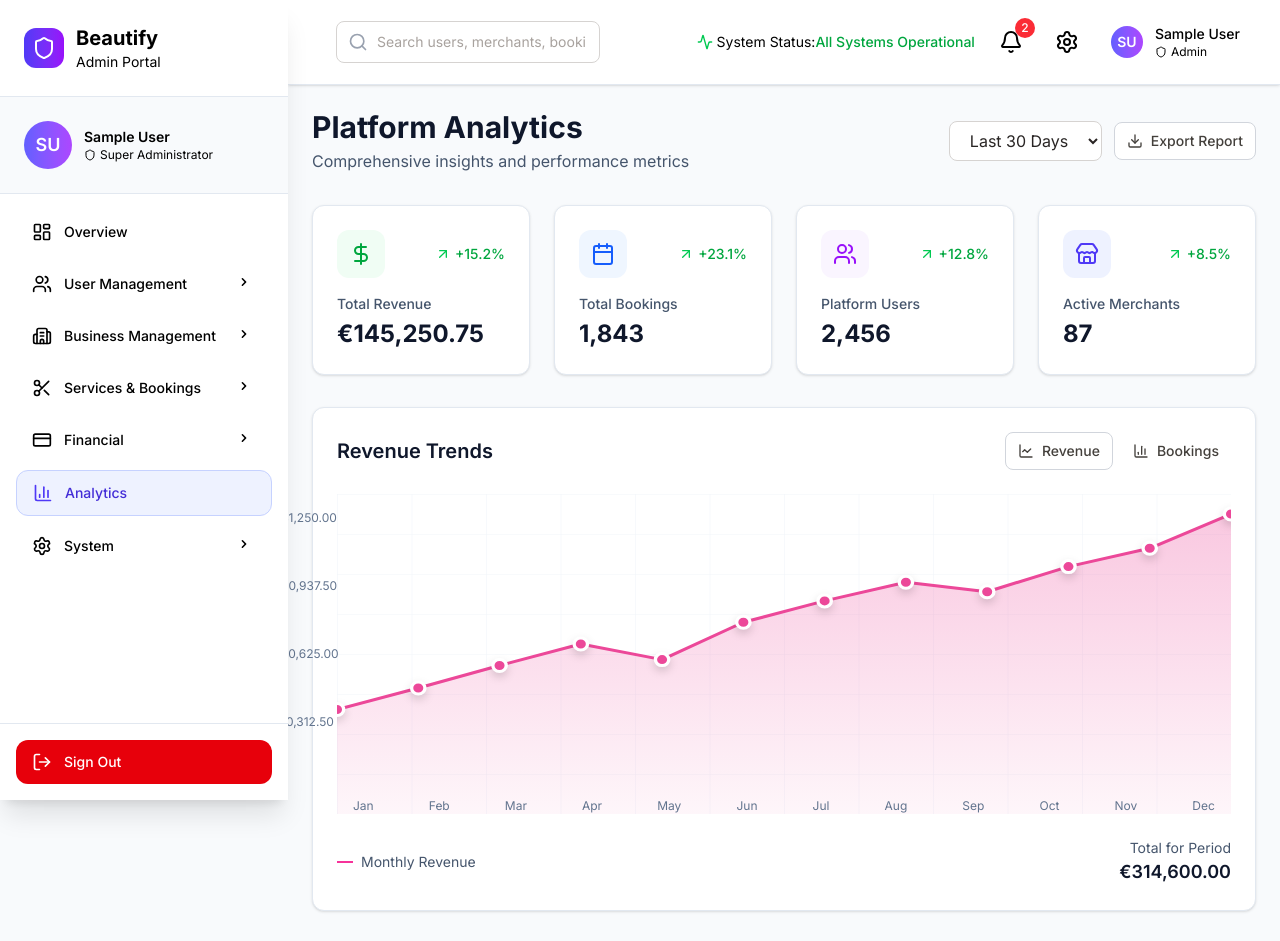
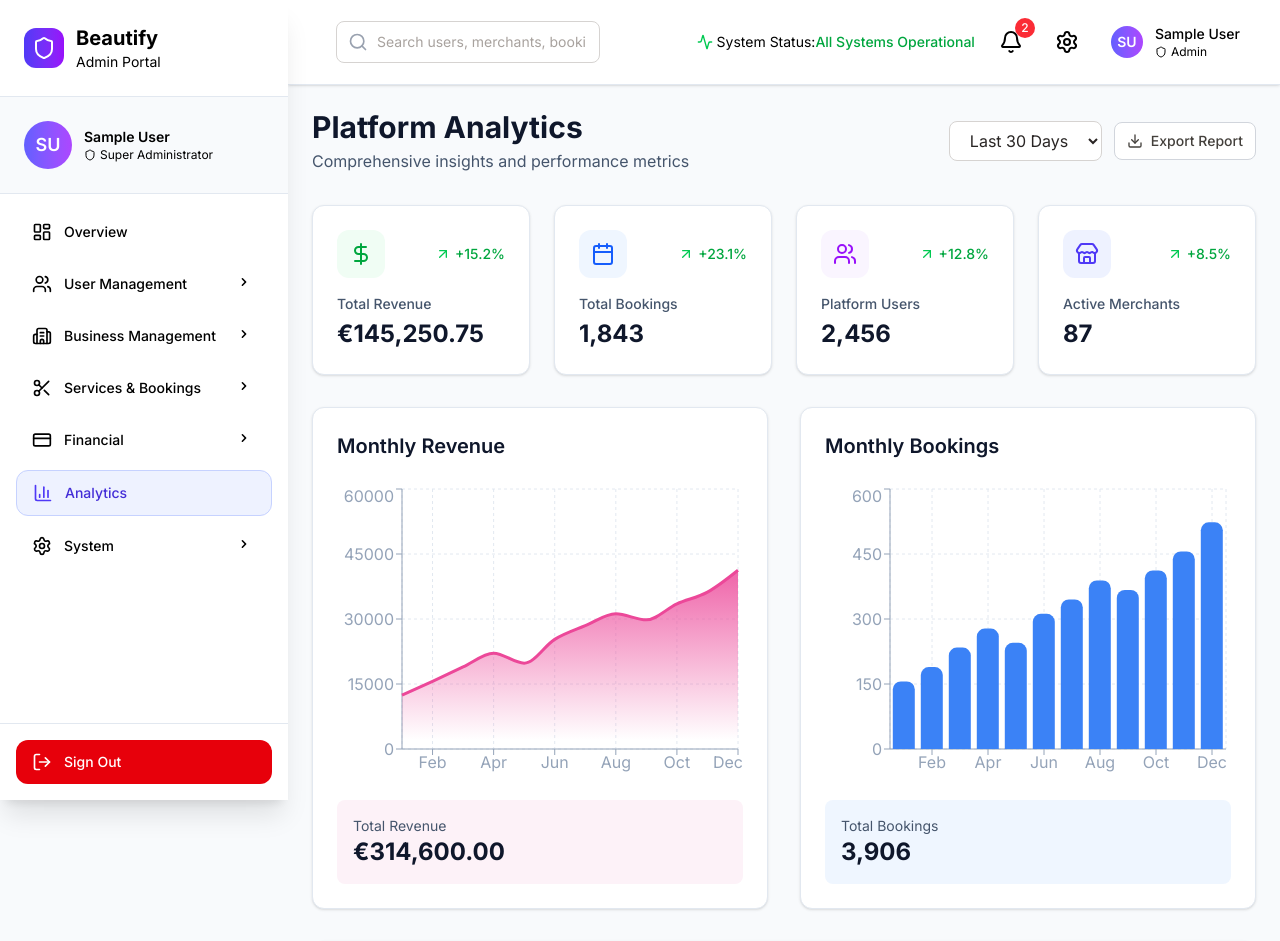
Before and after one commit to dibyendu02/beautify-dashboard, a Next.js app: page /admin/analytics in a window 1280 px wide. Shown: the top 941 px of the page. Built offline with nearby package versions, Linux system fonts and the light colour scheme; sample sign-in values are in the browser's storage.

Commit message:
admin side analytics graph change

```diff
--- a/src/app/admin/analytics/page.tsx
+++ b/src/app/admin/analytics/page.tsx
@@ -50,6 +50,23 @@ import {
   Target,
   Percent,
 } from 'lucide-react';
+import {
+  AreaChart,
+  Area,
+  BarChart,
+  Bar,
+  LineChart as RechartsLineChart,
+  Line,
+  XAxis,
+  YAxis,
+  CartesianGrid,
+  Tooltip,
+  Legend,
+  ResponsiveContainer,
+  PieChart as RechartsPieChart,
+  Pie,
+  Cell,
+} from 'recharts';
 import { cn, formatCurrency } from '@/lib/utils';
 import Button from '@/components/ui/Button';
 import Link from 'next/link';
@@ -71,6 +88,11 @@ interface AnalyticsData {
     month: string;
     revenue: number;
     bookings: number;
+    hairSalon: number;
+    spa: number;
+    nailSalon: number;
+    medical: number;
+    barbershop: number;
   }>;
   topPerformingMerchants: Array<{
     id: string;
@@ -149,18 +171,18 @@ export default function AnalyticsPage() {
         },
       },
       revenueByMonth: [
-        { month: 'Jan', revenue: 12450, bookings: 156 },
-        { month: 'Feb', revenue: 15620, bookings: 189 },
-        { month: 'Mar', revenue: 18930, bookings: 234 },
-        { month: 'Apr', revenue: 22100, bookings: 278 },
-        { month: 'May', revenue: 19800, bookings: 245 },
-        { month: 'Jun', revenue: 25300, bookings: 312 },
-        { month: 'Jul', revenue: 28450, bookings: 345 },
-        { month: 'Aug', revenue: 31200, bookings: 389 },
-        { month: 'Sep', revenue: 29800, bookings: 367 },
-        { month: 'Oct', revenue: 33500, bookings: 412 },
-        { month: 'Nov', revenue: 36200, bookings: 456 },
-        { month: 'Dec', revenue: 41250, bookings: 523 },
+        { month: 'Jan', revenue: 12450, bookings: 156, hairSalon: 4350, spa: 3600, nailSalon: 2100, medical: 1800, barbershop: 600 },
+        { month: 'Feb', revenue: 15620, bookings: 189, hairSalon: 5250, spa: 4600, nailSalon: 2800, medical: 2100, barbershop: 870 },
+        { month: 'Mar', revenue: 18930, bookings: 234, hairSalon: 6400, spa: 5500, nailSalon: 3200, medical: 2500, barbershop: 1330 },
+        { month: 'Apr', revenue: 22100, bookings: 278, hairSalon: 7500, spa: 6400, nailSalon: 3900, medical: 3000, barbershop: 1300 },
+        { month: 'May', revenue: 19800, bookings: 245, hairSalon: 6800, spa: 5700, nailSalon: 3500, medical: 2700, barbershop: 1100 },
+        { month: 'Jun', revenue: 25300, bookings: 312, hairSalon: 8500, spa: 7200, nailSalon: 4200, medical: 3500, barbershop: 1900 },
+        { month: 'Jul', revenue: 28450, bookings: 345, hairSalon: 9600, spa: 8100, nailSalon: 4600, medical: 4000, barbershop: 2150 },
+        { month: 'Aug', revenue: 31200, bookings: 389, hairSalon: 10500, spa: 8900, nailSalon: 5200, medical: 4400, barbershop: 2200 },
+        { month: 'Sep', revenue: 29800, bookings: 367, hairSalon: 10100, spa: 8500, nailSalon: 4900, medical: 4200, barbershop: 2100 },
+        { month: 'Oct', revenue: 33500, bookings: 412, hairSalon: 11300, spa: 9400, nailSalon: 5600, medical: 4700, barbershop: 2500 },
+        { month: 'Nov', revenue: 36200, bookings: 456, hairSalon: 12200, spa: 10100, nailSalon: 6100, medical: 5300, barbershop: 2500 },
+        { month: 'Dec', revenue: 41250, bookings: 523, hairSalon: 14000, spa: 11500, nailSalon: 7000, medical: 6200, barbershop: 2550 },
       ],
       topPerformingMerchants: [
         { id: '1', name: 'Luxe Spa & Wellness', revenue: 28750, bookings: 203, rating: 4.9 },
@@ -381,208 +403,151 @@ export default function AnalyticsPage() {
         </div>
 
         {/* Revenue Chart Section */}
-        <div className="bg-white rounded-xl p-6 shadow-sm border border-slate-200">
-          <div className="flex items-center justify-between mb-6">
-            <h2 className="text-xl font-semibold text-slate-900">Revenue Trends</h2>
-            <div className="flex items-center space-x-2">
-              <Button
-                variant={chartView === 'revenue' ? 'outline' : 'ghost'}
-                size="sm"
-                onClick={() => setChartView('revenue')}
-              >
-                <LineChart className="w-4 h-4 mr-2" />
-                Revenue
-              </Button>
-              <Button
-                variant={chartView === 'bookings' ? 'outline' : 'ghost'}
-                size="sm"
-                onClick={() => setChartView('bookings')}
-              >
-                <BarChart3 className="w-4 h-4 mr-2" />
-                Bookings
-              </Button>
+        <div className="grid grid-cols-1 lg:grid-cols-2 gap-8">
+          {/* Revenue Area Chart */}
+          <div className="bg-white rounded-xl p-6 shadow-sm border border-slate-200">
+            <h2 className="text-xl font-semibold text-slate-900 mb-6">Monthly Revenue</h2>
+            <ResponsiveContainer width="100%" height={300}>
+              <AreaChart data={analytics.revenueByMonth}>
+                <defs>
+                  <linearGradient id="revenueGrad" x1="0" y1="0" x2="0" y2="1">
+                    <stop offset="5%" stopColor="#ec4899" stopOpacity={0.8}/>
+                    <stop offset="95%" stopColor="#ec4899" stopOpacity={0}/>
+                  </linearGradient>
+                </defs>
+                <CartesianGrid strokeDasharray="3 3" stroke="#e2e8f0" />
+                <XAxis dataKey="month" stroke="#94a3b8" />
+                <YAxis stroke="#94a3b8" />
+                <Tooltip
+                  formatter={(value) => formatCurrency(value)}
+                  contentStyle={{ backgroundColor: '#1e293b', border: 'none', borderRadius: '8px', color: '#fff' }}
+                />
+                <Area
+                  type="monotone"
+                  dataKey="revenue"
+                  stroke="#ec4899"
+                  strokeWidth={3}
+                  fillOpacity={1}
+                  fill="url(#revenueGrad)"
+                />
+              </AreaChart>
+            </ResponsiveContainer>
+            <div className="mt-4 p-4 bg-pink-50 rounded-lg">
+              <p className="text-sm text-slate-600">Total Revenue</p>
+              <p className="text-2xl font-bold text-slate-900">
+                {formatCurrency(analytics.revenueByMonth.reduce((sum, item) => sum + item.revenue, 0))}
+              </p>
             </div>
           </div>
 
-          {/* Interactive Chart */}
-          <div className="h-80 relative">
-            {chartView === 'revenue' ? (
-              /* Revenue Line Chart */
-              <svg className="w-full h-full" viewBox="0 0 800 320" preserveAspectRatio="none">
-                {/* Grid Lines */}
-                <defs>
-                  <pattern id="grid" width="66.67" height="40" patternUnits="userSpaceOnUse">
-                    <path d="M 66.67 0 L 0 0 0 40" fill="none" stroke="#f1f5f9" strokeWidth="1"/>
-                  </pattern>
-                  <linearGradient id="revenueGradient" x1="0%" y1="0%" x2="0%" y2="100%">
-                    <stop offset="0%" stopColor="#ec4899" stopOpacity="0.3"/>
-                    <stop offset="100%" stopColor="#ec4899" stopOpacity="0.05"/>
-                  </linearGradient>
-                </defs>
-                <rect width="100%" height="100%" fill="url(#grid)" />
+          {/* Bookings Bar Chart */}
+          <div className="bg-white rounded-xl p-6 shadow-sm border border-slate-200">
+            <h2 className="text-xl font-semibold text-slate-900 mb-6">Monthly Bookings</h2>
+            <ResponsiveContainer width="100%" height={300}>
+              <BarChart data={analytics.revenueByMonth}>
+                <CartesianGrid strokeDasharray="3 3" stroke="#e2e8f0" />
+                <XAxis dataKey="month" stroke="#94a3b8" />
+                <YAxis stroke="#94a3b8" />
+                <Tooltip
+                  contentStyle={{ backgroundColor: '#1e293b', border: 'none', borderRadius: '8px', color: '#fff' }}
+                />
+                <Bar dataKey="bookings" fill="#3b82f6" radius={[8, 8, 0, 0]} />
+              </BarChart>
+            </ResponsiveContainer>
+            <div className="mt-4 p-4 bg-blue-50 rounded-lg">
+              <p className="text-sm text-slate-600">Total Bookings</p>
+              <p className="text-2xl font-bold text-slate-900">
+                {analytics.revenueByMonth.reduce((sum, item) => sum + item.bookings, 0).toLocaleString()}
+              </p>
+            </div>
+          </div>
+        </div>
 
-                {analytics.revenueByMonth.length > 0 && (
-                  <>
-                    {/* Revenue Area */}
-                    <path
-                      d={analytics.revenueByMonth.map((point, index) => {
-                        const x = (index / (analytics.revenueByMonth.length - 1)) * 800;
-                        const maxRevenue = Math.max(...analytics.revenueByMonth.map(p => p.revenue));
-                        const y = 320 - ((point.revenue / maxRevenue) * 280) - 20;
-                        return `${index === 0 ? 'M' : 'L'} ${x} ${y}`;
-                      }).join(' ') + ' L 800 320 L 0 320 Z'}
-                      fill="url(#revenueGradient)"
-                    />
-
-                    {/* Revenue Line */}
-                    <path
-                      d={analytics.revenueByMonth.map((point, index) => {
-                        const x = (index / (analytics.revenueByMonth.length - 1)) * 800;
-                        const maxRevenue = Math.max(...analytics.revenueByMonth.map(p => p.revenue));
-                        const y = 320 - ((point.revenue / maxRevenue) * 280) - 20;
-                        return `${index === 0 ? 'M' : 'L'} ${x} ${y}`;
-                      }).join(' ')}
-                      fill="none"
-                      stroke="#ec4899"
-                      strokeWidth="3"
-                      strokeLinecap="round"
-                      strokeLinejoin="round"
-                    />
-
-                    {/* Data Points */}
-                    {analytics.revenueByMonth.map((point, index) => {
-                      const x = (index / (analytics.revenueByMonth.length - 1)) * 800;
-                      const maxRevenue = Math.max(...analytics.revenueByMonth.map(p => p.revenue));
-                      const y = 320 - ((point.revenue / maxRevenue) * 280) - 20;
-                      return (
-                        <g key={`revenue-point-${index}`}>
-                          <circle
-                            cx={x}
-                            cy={y}
-                            r="6"
-                            fill="#ec4899"
-                            stroke="#fff"
-                            strokeWidth="3"
-                            className="hover:r-8 transition-all cursor-pointer drop-shadow-lg"
-                          />
-                          <text
-                            x={x}
-                            y={y - 15}
-                            textAnchor="middle"
-                            className="text-xs font-medium fill-slate-700 opacity-0 hover:opacity-100 transition-opacity"
-                          >
-                            {formatCurrency(point.revenue)}
-                          </text>
-                        </g>
-                      );
-                    })}
-                  </>
-                )}
-              </svg>
-            ) : (
-              /* Bookings Bar Chart */
-              <svg className="w-full h-full" viewBox="0 0 800 320" preserveAspectRatio="none">
-                <defs>
-                  <pattern id="grid" width="66.67" height="40" patternUnits="userSpaceOnUse">
-                    <path d="M 66.67 0 L 0 0 0 40" fill="none" stroke="#f1f5f9" strokeWidth="1"/>
-                  </pattern>
-                  <linearGradient id="bookingsGradient" x1="0%" y1="0%" x2="0%" y2="100%">
-                    <stop offset="0%" stopColor="#3b82f6" stopOpacity="0.8"/>
-                    <stop offset="100%" stopColor="#3b82f6" stopOpacity="0.3"/>
-                  </linearGradient>
-                </defs>
-                <rect width="100%" height="100%" fill="url(#grid)" />
-
-                {analytics.revenueByMonth.length > 0 && (
-                  <>
-                    {/* Booking Bars */}
-                    {analytics.revenueByMonth.map((point, index) => {
-                      const barWidth = 800 / analytics.revenueByMonth.length * 0.6;
-                      const x = (index / (analytics.revenueByMonth.length - 1)) * 800 - barWidth / 2;
-                      const maxBookings = Math.max(...analytics.revenueByMonth.map(p => p.bookings));
-                      const barHeight = (point.bookings / maxBookings) * 280;
-                      const y = 320 - barHeight - 20;
-
-                      return (
-                        <g key={`booking-bar-${index}`}>
-                          <rect
-                            x={x}
-                            y={y}
-                            width={barWidth}
-                            height={barHeight}
-                            fill="url(#bookingsGradient)"
-                            stroke="#3b82f6"
-                            strokeWidth="1"
-                            rx="4"
-                            className="hover:opacity-80 transition-opacity cursor-pointer"
-                          />
-                          <text
-                            x={x + barWidth / 2}
-                            y={y - 5}
-                            textAnchor="middle"
-                            className="text-xs font-medium fill-slate-700"
-                          >
-                            {point.bookings}
-                          </text>
-                        </g>
-                      );
-                    })}
-                  </>
-                )}
-              </svg>
-            )}
-
-            {/* X-axis labels */}
-            <div className="absolute bottom-0 left-0 right-0 flex justify-between text-xs text-slate-500 mt-2 px-4">
-              {analytics.revenueByMonth.map((point, index) => (
-                <span key={index} className="text-center">
-                  {point.month}
-                </span>
-              ))}
+        {/* Service Category Breakdown */}
+        <div className="bg-white rounded-xl p-6 shadow-sm border border-slate-200">
+          <h2 className="text-xl font-semibold text-slate-900 mb-6">Service Category Revenue Breakdown</h2>
+          <div className="grid grid-cols-1 lg:grid-cols-2 gap-8">
+            {/* Stacked Area by Category */}
+            <div>
+              <ResponsiveContainer width="100%" height={300}>
+                <AreaChart data={analytics.revenueByMonth}>
+                  <defs>
+                    <linearGradient id="hairGrad" x1="0" y1="0" x2="0" y2="1">
+                      <stop offset="5%" stopColor="#f97316" stopOpacity={0.8}/>
+                      <stop offset="95%" stopColor="#f97316" stopOpacity={0}/>
+                    </linearGradient>
+                    <linearGradient id="spaGrad" x1="0" y1="0" x2="0" y2="1">
+                      <stop offset="5%" stopColor="#06b6d4" stopOpacity={0.8}/>
+                      <stop offset="95%" stopColor="#06b6d4" stopOpacity={0}/>
+                    </linearGradient>
+                    <linearGradient id="nailGrad" x1="0" y1="0" x2="0" y2="1">
+                      <stop offset="5%" stopColor="#10b981" stopOpacity={0.8}/>
+                      <stop offset="95%" stopColor="#10b981" stopOpacity={0}/>
+                    </linearGradient>
+                  </defs>
+                  <CartesianGrid strokeDasharray="3 3" stroke="#e2e8f0" />
+                  <XAxis dataKey="month" stroke="#94a3b8" />
+                  <YAxis stroke="#94a3b8" />
+                  <Tooltip
+                    formatter={(value) => formatCurrency(value)}
+                    contentStyle={{ backgroundColor: '#1e293b', border: 'none', borderRadius: '8px', color: '#fff' }}
+                  />
+                  <Legend />
+                  <Area
+                    type="monotone"
+                    dataKey="hairSalon"
+                    name="Hair Salon"
+                    stackId="1"
+                    stroke="#f97316"
+                    fill="url(#hairGrad)"
+                  />
+                  <Area
+                    type="monotone"
+                    dataKey="spa"
+                    name="Spa"
+                    stackId="1"
+                    stroke="#06b6d4"
+                    fill="url(#spaGrad)"
+                  />
+                  <Area
+                    type="monotone"
+                    dataKey="nailSalon"
+                    name="Nail Salon"
+                    stackId="1"
+                    stroke="#10b981"
+                    fill="url(#nailGrad)"
+                  />
+                </AreaChart>
+              </ResponsiveContainer>
             </div>
 
-            {/* Y-axis labels */}
-            <div className="absolute left-0 top-0 bottom-0 flex flex-col justify-between text-xs text-slate-500 -ml-16 py-4">
-              {chartView === 'revenue' ? (
-                <>
-                  <span>{formatCurrency(Math.max(...analytics.revenueByMonth.map(p => p.revenue)))}</span>
-                  <span>{formatCurrency(Math.max(...analytics.revenueByMonth.map(p => p.revenue)) * 0.75)}</span>
-                  <span>{formatCurrency(Math.max(...analytics.revenueByMonth.map(p => p.revenue)) * 0.5)}</span>
-                  <span>{formatCurrency(Math.max(...analytics.revenueByMonth.map(p => p.revenue)) * 0.25)}</span>
-                  <span>$0</span>
-                </>
-              ) : (
-                <>
-                  <span>{Math.max(...analytics.revenueByMonth.map(p => p.bookings))}</span>
-                  <span>{Math.round(Math.max(...analytics.revenueByMonth.map(p => p.bookings)) * 0.75)}</span>
-                  <span>{Math.round(Math.max(...analytics.revenueByMonth.map(p => p.bookings)) * 0.5)}</span>
-                  <span>{Math.round(Math.max(...analytics.revenueByMonth.map(p => p.bookings)) * 0.25)}</span>
-                  <span>0</span>
-                </>
-              )}
-            </div>
-          </div>
-
-          {/* Chart Legend and Summary */}
-          <div className="flex items-center justify-between mt-6">
-            <div className="flex items-center space-x-6">
-              <div className="flex items-center">
-                <div className={cn("w-4 h-0.5 mr-2", chartView === 'revenue' ? 'bg-pink-500' : 'bg-blue-500')}></div>
-                <span className="text-sm text-slate-600">
-                  {chartView === 'revenue' ? 'Monthly Revenue' : 'Monthly Bookings'}
-                </span>
-              </div>
-            </div>
-            <div className="text-right">
-              <p className="text-sm text-slate-600">
-                {chartView === 'revenue' ? 'Total for Period' : 'Total Bookings'}
-              </p>
-              <p className="text-lg font-semibold text-slate-900">
-                {chartView === 'revenue'
-                  ? formatCurrency(analytics.revenueByMonth.reduce((sum, item) => sum + item.revenue, 0))
-                  : analytics.revenueByMonth.reduce((sum, item) => sum + item.bookings, 0).toLocaleString()
-                }
-              </p>
+            {/* Category Pie Chart */}
+            <div>
+              <ResponsiveContainer width="100%" height={300}>
+                <RechartsPieChart>
+                  <Pie
+                    data={analytics.serviceCategories}
+                    cx="50%"
+                    cy="50%"
+                    labelLine={false}
+                    label={({ name, percentage }) => `${name} ${percentage}%`}
+                    outerRadius={80}
+                    fill="#8884d8"
+                    dataKey="percentage"
+                  >
+                    {[
+                      { color: '#f97316' },
+                      { color: '#06b6d4' },
+                      { color: '#10b981' },
+                      { color: '#8b5cf6' },
+                      { color: '#ec4899' },
+                    ].map((entry, index) => (
+                      <Cell key={`cell-${index}`} fill={entry.color} />
+                    ))}
+                  </Pie>
+                  <Tooltip formatter={(value) => `${value}%`} />
+                </RechartsPieChart>
+              </ResponsiveContainer>
             </div>
           </div>
         </div>
```
